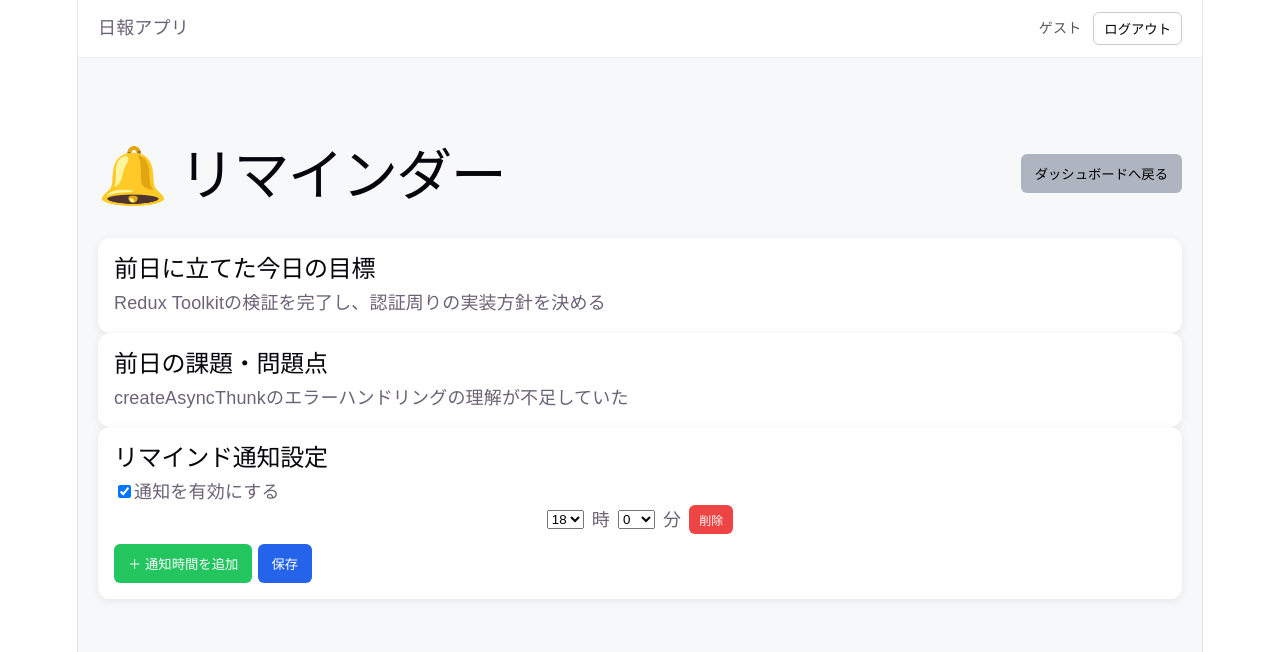
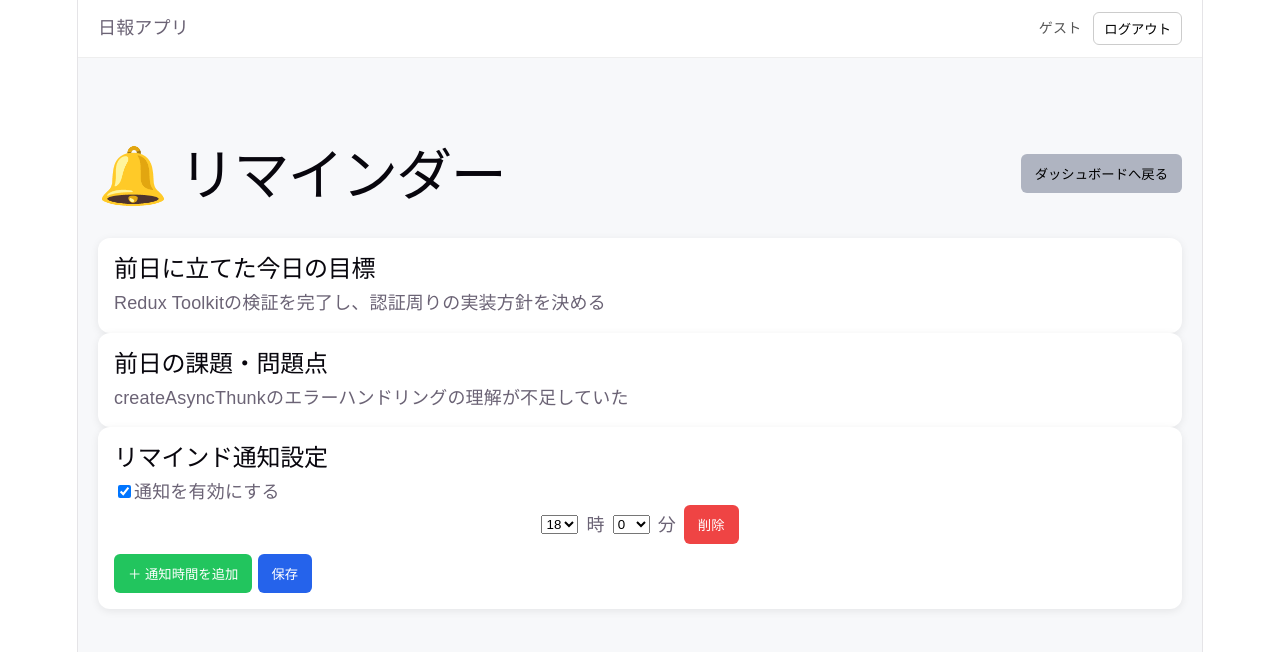
Before and after one commit to tokoMatsubara/Nippo_group7, a React app in the folder frontend/: page /remind in a window 1280 px wide. Shown: the top 652 px of the page. Built offline with nearby package versions, Linux system fonts and the light colour scheme; the HTML template or start-up script is replaced by a standard one.

Commit message:
削除ボタンを共通のものに変更

```diff
--- a/frontend/src/pages/Remind.jsx
+++ b/frontend/src/pages/Remind.jsx
@@ -117,7 +117,7 @@ function Remind() {
             <span>分</span>
 
             <button
-              className="deleteBtn"
+              className="dangerButton"
               onClick={() => removeAlarm(index)}
             >
               削除
```
